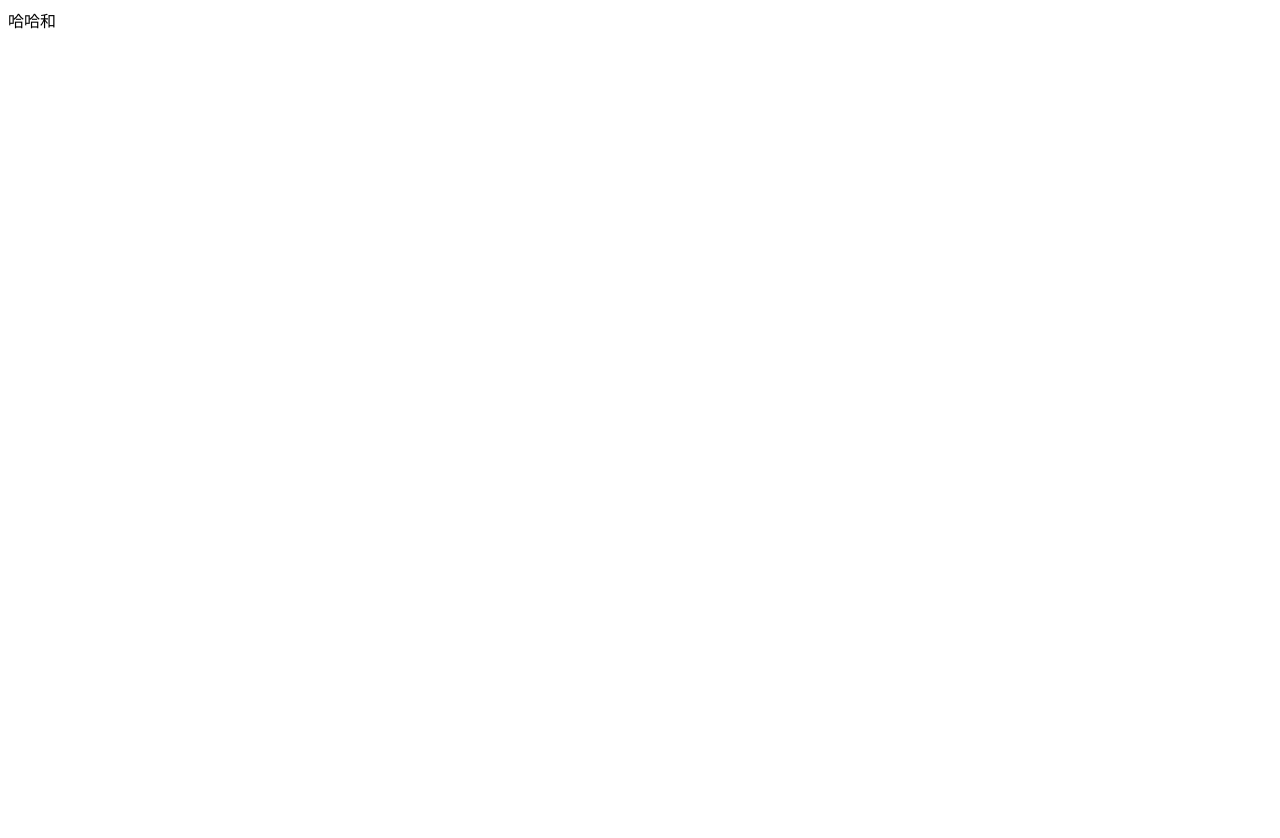
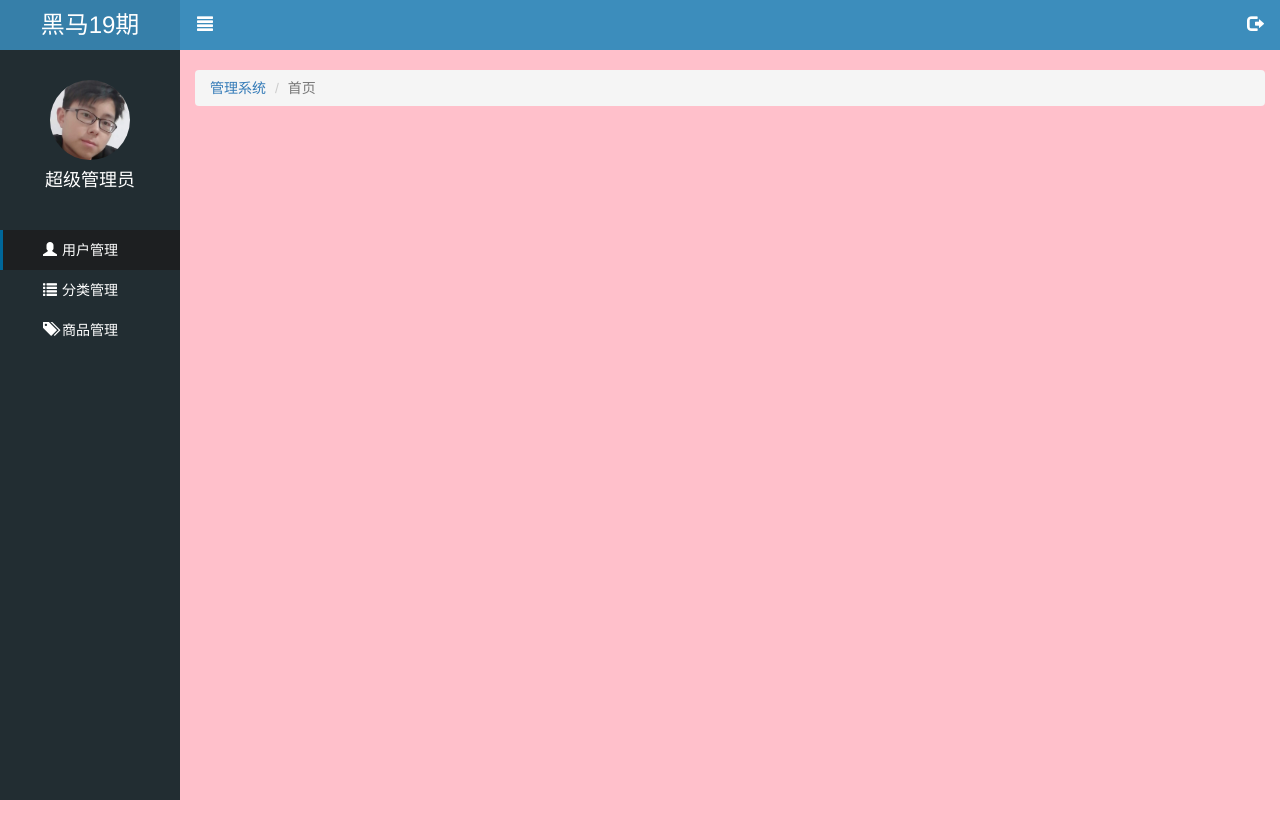
Before and after one commit to Naraku123/letao, a website: page public/back/index.html in a window 1280 px wide. Before the commit the page ends 800 px from the top, so only its background shows below. Drawn offline with Linux system fonts and the light colour scheme.

Commit message:
首页完成一半

```diff
--- a/public/back/css/common.css
+++ b/public/back/css/common.css
@@ -1,5 +1,30 @@
 .body_bg {
   background-color: #222D32;
+}
+
+html,body{
+  width:100%;
+  height:100%;
+}
+
+*{
+  margin:0;
+  padding:0;
+}
+
+ul{
+  list-style:none;
+}
+
+a:link,
+a:visited,
+a:hover,
+a:active{
+  text-decoration: none;
+}
+
+.red{
+  color: #A94442;
 }
 
 .mt_150 {
@@ -11,3 +36,118 @@
   line-height: 40px;
   font-size: 20px;
 }
+
+/*左侧栏开始*/
+.lt_aside{
+  width:180px;
+  height:100%;
+  background-color: #222D32;
+  position: fixed;
+  left: 0;
+  top: 0;
+  z-index: 999;
+  transition: all 1s;
+}
+
+.lt_aside.hidemenu{
+  left: -180px;
+}
+
+.lt_aside .brand{
+   height:50px;
+  line-height: 50px;
+  font-size: 24px;
+  background-color: #367FA9;
+  text-align: center;
+}
+
+.lt_aside .brand a{
+  color:white;
+}
+
+.lt_aside .user{
+  height: 180px;
+}
+
+.lt_aside .user{
+  padding-top: 30px;
+}
+
+.lt_aside .user img{
+  width:80px;
+  height: 80px;
+  border-radius: 50%;
+  display: block;
+  margin: 0 auto;
+}
+
+.lt_aside .user p{
+  height:40px;
+  line-height: 40px;
+  text-align: center;
+  font-size: 18px;
+  color:white;
+}
+
+.lt_aside .nav a{
+  height: 40px;
+  line-height: 40px;
+  display: block;
+  color: white;
+  padding-left: 40px;
+  border-left: 3px solid transparent;
+}
+
+.lt_aside .nav i {
+  margin-right: 5px;
+}
+
+.lt_aside .nav a.current{
+  background-color: #1d1f21;
+  border-left: 3px solid #006699;
+}
+
+.lt_aside .nav .child a {
+  padding-left: 60px;
+}
+
+/*右侧*/
+.lt_main{
+  height: 1000px;
+  width: 100%;
+  background: pink;
+  padding-left: 180px;
+  padding-top: 50px;
+  transition: all 1s;
+}
+.lt_main.hidemenu {
+  padding-left: 0px;
+}
+
+.lt_topbar{
+  height: 50px;
+  width: 100%;
+  line-height: 50px;
+  background-color: #3c8dbc;
+  position: fixed;
+  top: 0;
+  right: 0;
+  padding-left: 180px;
+  transition: all 1s;
+}
+
+.lt_topbar.hidemenu{
+  padding-left: 0px;
+}
+
+.lt_topbar a{
+  width: 50px;
+  height: 50px;
+  font-size: 16px;
+  color: white;
+  text-align: center;
+}
+
+.breadcrumb{
+  margin-top: 20px;
+}
--- a/public/back/index.html
+++ b/public/back/index.html
@@ -2,9 +2,80 @@
 <html>
 <head lang="en">
     <meta charset="UTF-8">
-    <title></title>
+    <title>乐淘电商</title>
+    <link rel="stylesheet" href="lib/bootstrap/css/bootstrap.css"/>
+    <link rel="stylesheet" href="lib/bootstrap-validator/css/bootstrapValidator.min.css"/>
+    <link rel="stylesheet" href="lib/nprogress/nprogress.css"/>
+    <link rel="stylesheet" href="css/common.css"/>
 </head>
 <body>
-哈哈和
+<!--左侧菜单栏-->
+ <div class="lt_aside">
+     <div class="brand"><a href="#">黑马19期</a></div>
+
+     <div class="user">
+         <img src="images/default.jpg" alt=""/>
+         <p>超级管理员</p>
+     </div>
+
+     <!--导航-->
+     <div class="nav">
+         <ul>
+             <li><a href="user.html" class="current"><i class="glyphicon glyphicon-user"></i><span>用户管理</span></a></li>
+             <li>
+                 <a href="javascript:;" class="category"><i class="glyphicon glyphicon-list"></i><span>分类管理</span></a>
+                 <div class="child" style="display: none;">
+                     <a href="first.html">一级分类</a>
+                     <a href="second.html">二级分类</a>
+                 </div>
+             </li>
+             <li><a href="product.html"><i class="glyphicon glyphicon-tags"></i><span>商品管理</span></a></li>
+         </ul>
+     </div>
+ </div>
+
+<!--右侧内容-->
+<div class="lt_main">
+    <!-- 头部导航菜单 -->
+    <div class="lt_topbar">
+        <a href="#" class="pull-left icon_menu"><i class="glyphicon glyphicon-align-justify"></i></a>
+        <a href="#" class="pull-right icon_logout"><i class="glyphicon glyphicon-log-out"></i></a>
+    </div>
+
+    <!-- 下面的内容 -->
+    <div class="container-fluid">
+        <ol class="breadcrumb">
+            <li><a href="index.html">管理系统</a></li>
+            <li class="active">首页</li>
+        </ol>
+    </div>
+</div>
+
+
+<!-- 登录退出的模态框,  配置 data-dismiss="modal" 可以关闭模态框 -->
+<div class="modal fade" id="logoutModal">
+    <div class="modal-dialog modal-sm">
+        <div class="modal-content">
+            <div class="modal-header">
+                <button type="button" class="close" data-dismiss="modal"><span>&times;</span></button>
+                <h4 class="modal-title">温馨提示</h4>
+            </div>
+            <div class="modal-body">
+                <p class="red"><i class="glyphicon glyphicon-info-sign"></i>您确定要退出后台管理系统吗？</p>
+            </div>
+            <div class="modal-footer">
+                <button type="button" class="btn btn-default" data-dismiss="modal">取消</button>
+                <button type="button" class="btn btn-primary" id="logoutBtn">退出</button>
+            </div>
+        </div>
+    </div>
+</div>
+
+
+<script src="lib/jquery/jquery.min.js"></script>
+<script src="lib/bootstrap/js/bootstrap.min.js"></script>
+<script src="lib/bootstrap-validator/js/bootstrapValidator.min.js"></script>
+<script src="lib/nprogress/nprogress.js"></script>
+<script src="js/common.js"></script>
 </body>
 </html>
--- a/public/back/js/common.js
+++ b/public/back/js/common.js
@@ -1,3 +1,53 @@
 /**
  * Created by ASUS on 2018/4/6.
  */
+NProgress.configure({ showSpinner: false });
+
+// ajaxStart 所有的 ajax 开始调用
+$(document).ajaxStart(function(){
+    NProgress.start();
+});
+
+// ajaxStop 所有的 ajax 结束调用
+$(document).ajaxStop(function(){
+    setTimeout(function(){
+        NProgress.done();
+    },500);
+});
+
+$(function(){
+    // 1. 二级分类切换功能
+    $('.category').click(function(){
+        $(this).next().stop().slideToggle();
+    });
+
+    // 2. 顶部菜单栏切换显示功能
+    $('.icon_menu').click(function(){
+        $('.lt_aside').toggleClass("hidemenu");
+        $('.lt_main').toggleClass("hidemenu");
+        $('.lt_topbar').toggleClass("hidemenu");
+    });
+
+    // 3. 点击退出图标显示退出模态框
+    $('.icon_logout').click(function(){
+        $('#logoutModal').modal("show");
+    })
+
+    // 4. 在外面注册 logoutBtn 退出按钮, 点击事假
+   $('#logoutBtn').click(function(){
+       console.log("hh");
+
+       // 访问退出接口, 进行退出
+       $.ajax({
+           url:"/employee/employeeLogout",
+           type:"GET",
+           dataType:"json",
+           success:function(info){
+               if(info.success){
+                   location.href = "login.html"
+               }
+           }
+       })
+   })
+
+})
```
Also changed, not shown: public/back/images/default.jpg (added), public/back/images/default.png (added), public/back/images/none.png (added).
